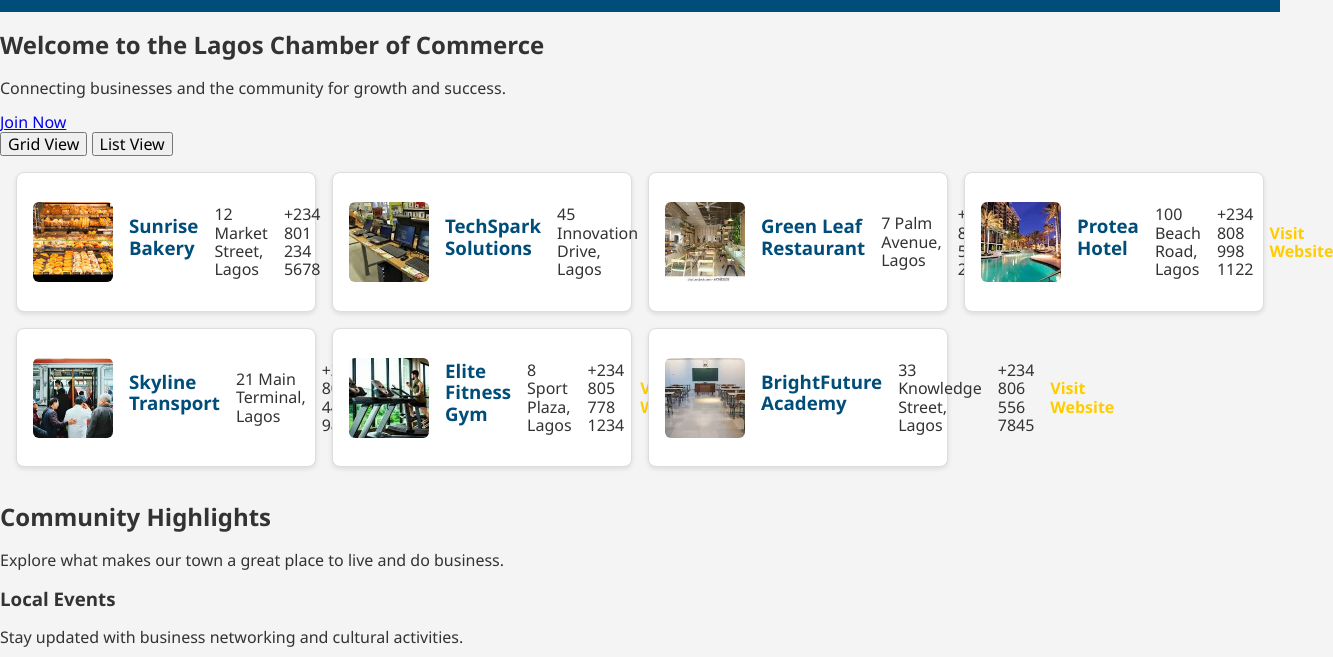
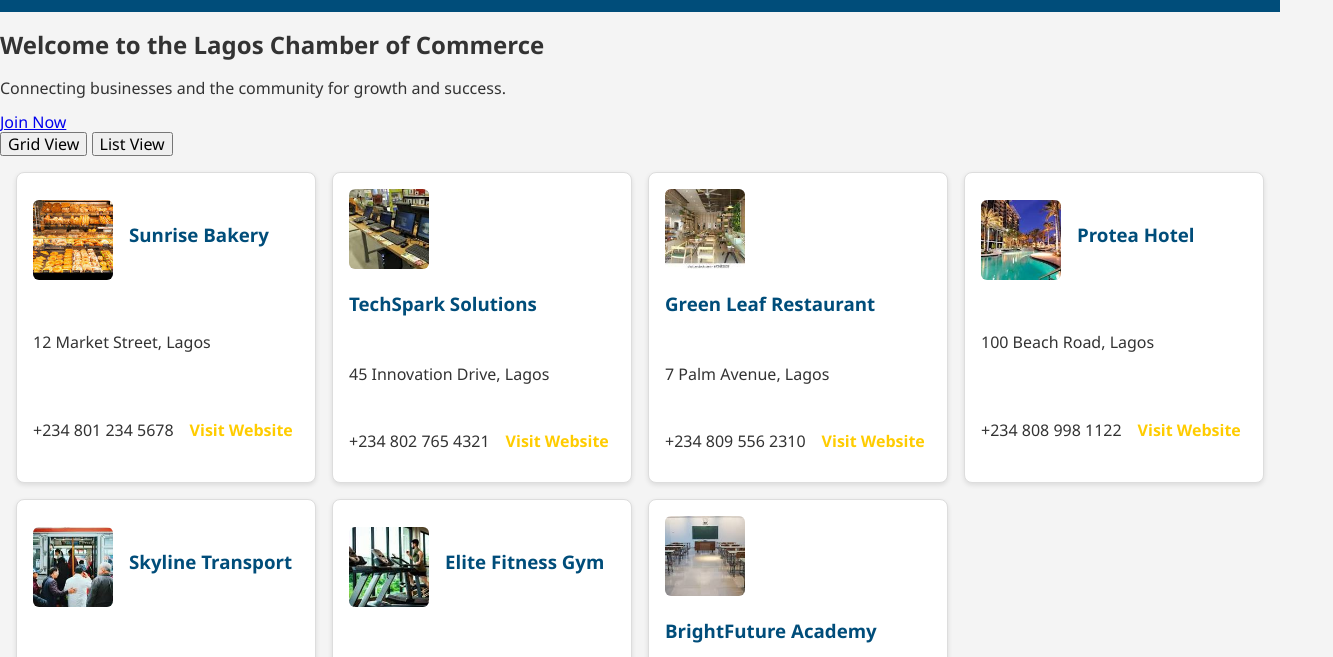
Before and after one commit to frankool35/wdd231, a plain HTML site: page chamber/directory.html in a window 1280 px wide. Both pictures are taken after a click on the button "List View". Shown: the part 143-800 px from the top of the page, 1333 px wide, since content can reach past the window. Drawn offline with Linux system fonts and the light colour scheme; no server answers.

Commit message:
directory_chamber.html

```diff
--- a/chamber/directory.html
+++ b/chamber/directory.html
@@ -22,7 +22,7 @@
   <meta property="og:title" content="Your Town Chamber Directory">
   <meta property="og:description" content="Explore businesses in our chamber community through social media and contact addresses.">
   <meta property="og:image" content="https://frankool35.github.io/wdd231/chamber/images/restaurant.jpeg">
-  <meta property="og:url" content="https://yourusername.github.io/wdd231/chamber/directory.html">
+  <meta property="og:url" content="https://frankool35.github.io/wdd231/chamber/directory.html">
 
   <!-- Google Fonts preconnect -->
 <link rel="preconnect" href="https://fonts.googleapis.com">
@@ -84,8 +84,9 @@
   <div id="weather-info">
     <p id="temperature"><i>Loading...</i></p>
     <p id="description"></p>
-    <img id="weather-icon" alt="Weather icon">
-     <img src="images/weather.svg" alt="icon">
+    <img id="weather-icon" src="" alt="Weather icon">
+
+     <!-- <img src="images/weather.svg" alt="icon"> -->
   </div>
 </section>
 
--- a/chamber/styles/directory-small.css
+++ b/chamber/styles/directory-small.css
@@ -77,6 +77,27 @@ nav a.active {
   padding: 1rem;
 }
 
+/* GRID VIEW (Default) */
+.grid-view {
+  display: grid;
+  grid-template-columns: repeat(auto-fit, minmax(250px, 1fr));
+}
+
+/* LIST VIEW */
+.list-view {
+  display: flex;
+  flex-direction: column;
+  gap: 1rem;
+}
+
+.list-view .member-card {
+  display: flex;
+  align-items: center;
+  justify-content: flex-start;
+  flex-wrap: wrap; /* ensures it wraps nicely */
+  padding: 1rem;
+}
+
 .member-card {
   background-color: white;
   border: 1px solid #ddd;
@@ -112,11 +133,7 @@ nav a.active {
   text-decoration: underline;
 }
 
-/* ---------- List View ---------- */
-.list-view {
-  display: block;
-}
-
+/* List view layout */
 .list-view .member-card {
   display: flex;
   align-items: center;
@@ -150,5 +167,4 @@ footer {
     flex-direction: column;
     text-align: center;
   }
-
 }
```
